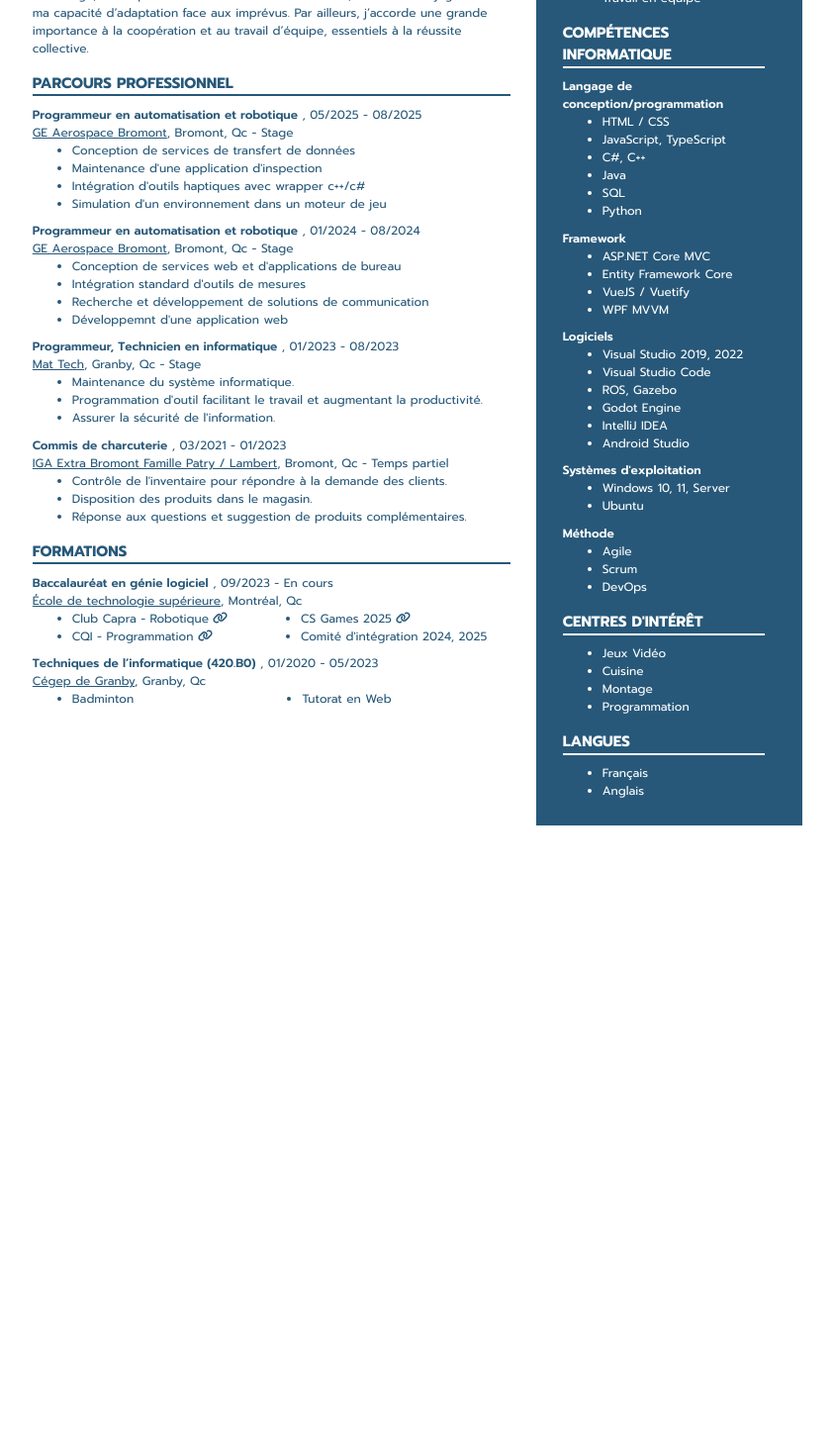
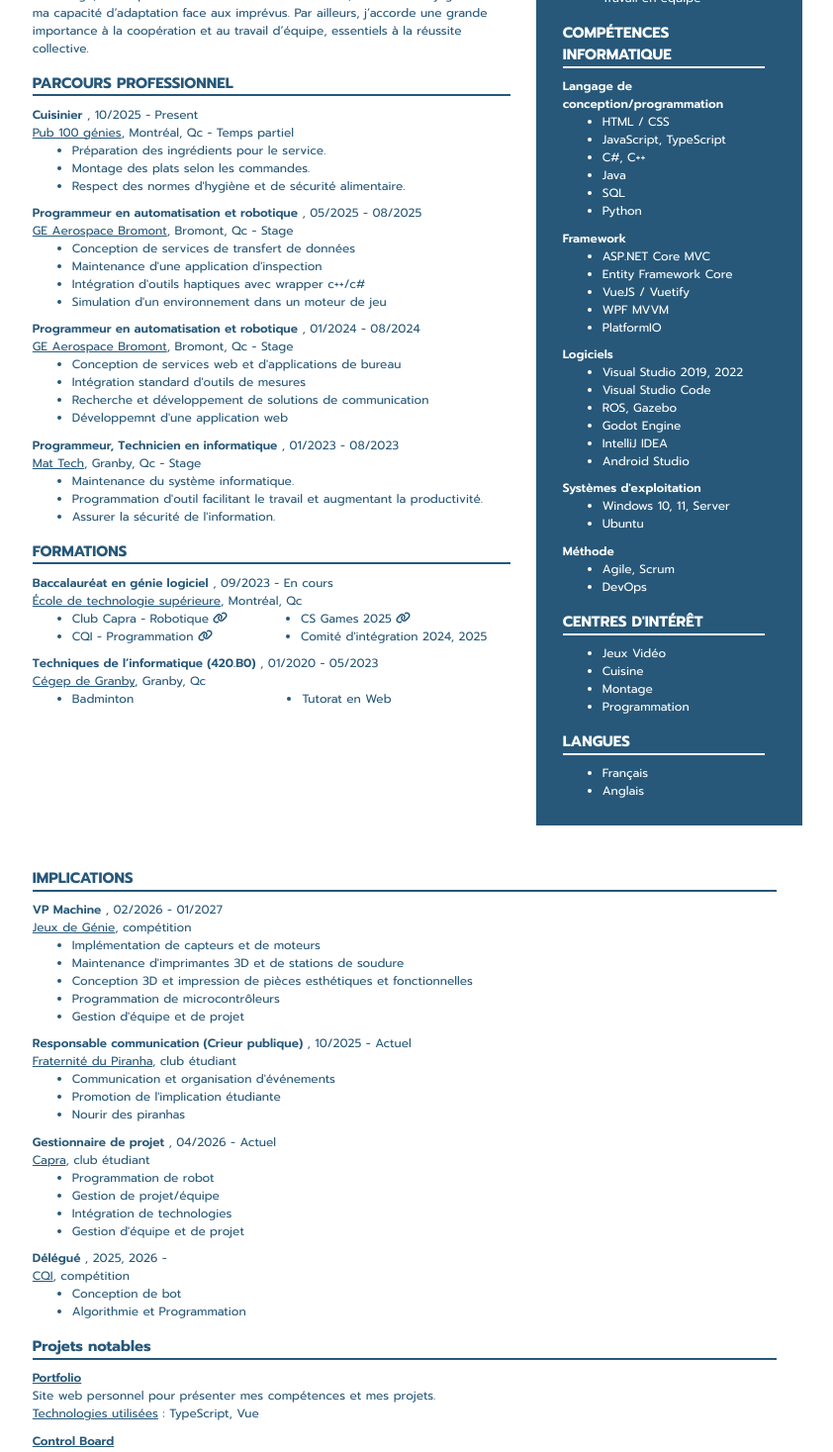
Before and after one commit to patates-cipsi418/patates-cipsi418.github.io, a Vue app: page /CV in a window 1280 px wide. Shown: the part 400-1867 px from the top of the page at 99% size, without its empty margins (237-1079 px from the left). Before the commit the page ends 1250 px from the top, so only its background shows below. Built offline with nearby package versions, Linux system fonts and the light colour scheme.

Commit message:
mettre a jour le cv

```diff
--- a/src/models/implication.ts
+++ b/src/models/implication.ts
@@ -1,5 +1,6 @@
 export interface Implication {
   title: string;
+  club: string;
   link: string;
   type: string;
   begin: string;
@@ -10,24 +11,57 @@ export interface Implication {
 
 export const implications: Implication[] = [
   {
-    title: "Capra",
+    title: 'VP Machine',
+    club: "Jeux de Génie",
+    link: "https://jeuxdegenie.qc.ca",
+    type: "compétition",
+    begin: "02/2026",
+    end: "01/2027",
+    show: true,
+    tasks: [
+      "Implémentation de capteurs et de moteurs",
+      "Maintenance d'imprimantes 3D et de stations de soudure",
+      "Conception 3D et impression de pièces esthétiques et fonctionnelles",
+      "Programmation de microcontrôleurs",
+      "Gestion d'équipe et de projet"
+    ],
+  },
+  {
+    title: "Responsable communication (Crieur publique)",
+    club: "Fraternité du Piranha",
+    link: "https://www.fraternitedupiranha.com",
+    type: "club étudiant",
+    begin: "10/2025",
+    end: "Actuel",
+    show: true,
+    tasks: [
+      "Communication et organisation d'événements",
+      "Promotion de l'implication étudiante",
+      "Nourir des piranhas",
+    ]
+  },
+  {
+    title: "Gestionnaire de projet",
+    club: "Capra",
     link: "https://clubcapra.com",
     type: "club étudiant",
-    begin: "09/2023",
+    begin: "04/2026",
     end: "Actuel",
     show: true,
     tasks: [
       "Programmation de robot",
       "Gestion de projet/équipe",
       "Intégration de technologies",
+      "Gestion d'équipe et de projet",
     ],
   },
   {
-    title: "CQI",
+    title: 'Délégué',
+    club: "CQI",
     link: "https://cqi-qec.qc.ca",
     type: "compétition",
-    begin: "01/2025",
+    begin: "2025, 2026",
     show: true,
-    tasks: ["Conception de bot", "Algorithmie", "Programmation"],
+    tasks: ["Conception de bot", "Algorithmie et Programmation"],
   },
 ];
--- a/src/models/job.ts
+++ b/src/models/job.ts
@@ -11,6 +11,21 @@ export interface Job {
 }
 
 export const jobs: Job[] = [
+  {
+    title: "Cuisinier",
+    buisness: "Pub 100 génies",
+    link: "https://www.pub100genies.ca",
+    city: "Montréal, Qc",
+    type: "Temps partiel",
+    begin: "10/2025",
+    end: "Present",
+    show: true,
+    tasks: [
+      "Préparation des ingrédients pour le service.",
+      "Montage des plats selon les commandes.",
+      "Respect des normes d'hygiène et de sécurité alimentaire.",
+    ],
+  },
   {
     title: "Programmeur en automatisation et robotique",
     buisness: "GE Aerospace Bromont",
@@ -66,7 +81,7 @@ export const jobs: Job[] = [
     type: "Temps partiel",
     begin: "03/2021",
     end: "01/2023",
-    show: true,
+    show: false,
     tasks: [
       "Contrôle de l'inventaire pour répondre à la demande des clients.",
       "Disposition des produits dans le magasin.",
--- a/src/models/profile.ts
+++ b/src/models/profile.ts
@@ -3,6 +3,7 @@ import { Job, jobs } from "./job";
 import { School, schools } from "./school";
 import { SkillGroup, skillGroups } from "./skillGroup";
 import { Implication, implications } from "./implication";
+import { Project, projects } from "./projects";
 
 export interface Profile {
   name: string;
@@ -15,6 +16,7 @@ export interface Profile {
   skillGroups: SkillGroup[];
   interests: string[];
   languages: string[];
+  projects: Project[];
 }
 
 export const profile: Profile = {
@@ -39,4 +41,5 @@ export const profile: Profile = {
   implications: implications,
   interests: ["Jeux Vidéo", "Cuisine", "Montage", "Programmation"],
   languages: ["Français", "Anglais"],
+  projects: projects,
 };
--- a/src/models/projects.ts
+++ b/src/models/projects.ts
@@ -4,6 +4,7 @@ export interface Project {
   contribution?: string[];
   technologies: string[];
   link?: string;
+  show: boolean;
 }
 export const projects: Project[] = [
   {
@@ -12,6 +13,7 @@ export const projects: Project[] = [
       "Site web personnel pour présenter mes compétences et mes projets.",
     technologies: ["TypeScript", "Vue"],
     link: "",
+    show: true,
   },
   {
     name: "Control Board",
@@ -20,6 +22,7 @@ export const projects: Project[] = [
     contribution: ["Programmation de la carte."],
     technologies: ["C++", "Arduino", "CAN Bus"],
     link: "https://github.com/clubcapra/control_board",
+    show: true,
   },
   {
     name: "Outil de configuration de ODrive",
@@ -31,6 +34,7 @@ export const projects: Project[] = [
     ],
     technologies: ["Python", "CAN Bus", "ODrive"],
     link: "https://github.com/clubcapra/odrive-config",
+    show: true,
   },
   {
     name: "Rove",
@@ -54,6 +58,7 @@ export const projects: Project[] = [
       "GStreamer",
     ],
     link: "https://github.com/clubcapra/rove",
+    show: true,
   },
   {
     name: "Radiacode 103",
@@ -63,5 +68,6 @@ export const projects: Project[] = [
     ],
     technologies: ["Python", "ROS", "Ubuntu"],
     link: "https://github.com/clubcapra/radiacode_driver",
+    show: true,
   },
 ];
--- a/src/models/skillGroup.ts
+++ b/src/models/skillGroup.ts
@@ -22,6 +22,7 @@ export const skillGroups: SkillGroup[] = [
       "Entity Framework Core",
       "VueJS / Vuetify",
       "WPF MVVM",
+      "PlatformIO",
     ],
   },
   {
@@ -41,6 +42,6 @@ export const skillGroups: SkillGroup[] = [
   },
   {
     name: "Méthode",
-    skills: ["Agile", "Scrum", "DevOps"],
+    skills: ["Agile, Scrum", "DevOps"],
   },
 ];
--- a/src/views/CV.vue
+++ b/src/views/CV.vue
@@ -73,7 +73,7 @@ function print() {
                   <template
                     v-for="(task, t) in school.tasks.slice(
                       0,
-                      school.tasks.length / 2
+                      school.tasks.length / 2,
                     )"
                     v-bind:key="t"
                   >
@@ -90,7 +90,7 @@ function print() {
                   <template
                     v-for="(task, t) in school.tasks.slice(
                       school.tasks.length / 2,
-                      school.tasks.length
+                      school.tasks.length,
                     )"
                     v-bind:key="t"
                   >
@@ -181,6 +181,59 @@ function print() {
         </div>
       </div>
     </div>
+    <div class="paper">
+      <!-- <div class="small-side"></div> -->
+      <div class="large-side">
+        <div class="section">
+          <h4>IMPLICATIONS</h4>
+          <hr />
+
+          <template v-for="(implication, j) in profile.implications" v-bind:key="j">
+            <div v-if="implication.show" class="list-container">
+              <p>
+                <span class="list-title">{{ implication.title }}</span>
+                ,
+                <span> {{ implication.begin }} - {{ implication.end }} </span>
+              </p>
+              <p class="job-description">
+                <a target="_blank" :href="implication.link"> {{ implication.club }} </a>,
+                {{ implication.type }}
+              </p>
+              <ul class="list">
+                <template v-for="(task, t) in implication.tasks" v-bind:key="t">
+                  <li>{{ task }}</li>
+                </template>
+              </ul>
+            </div>
+          </template>
+        </div>
+        <div class="section">
+          <h4>Projets notables</h4>
+          <hr />
+          <template v-for="(project, j) in profile.projects" v-bind:key="j">
+            <div v-if="project.show" class="list-container">
+              <p>
+                <a class="list-title" :href="project.link" target="_blank">
+                  {{ project.name }}
+                </a>
+              </p>
+              <p class="job-description">
+                {{ project.description }}
+              </p>
+              <p class="job-description">
+                <span class="underline">Technologies utilisées</span> :
+                {{ project.technologies.join(", ") }}
+              </p>
+              <ul class="list">
+                <template v-for="(contribution, t) in project.contribution" v-bind:key="t">
+                  <li>{{ contribution }}</li>
+                </template>
+              </ul>
+            </div>
+          </template>
+        </div>
+      </div>
+    </div>
   </v-container>
 </template>
 
@@ -221,6 +274,10 @@ function print() {
   margin-right: auto !important;
   padding: 0px 0px 0px 0px;
   font-size: 12px;
+}
+
+.underline {
+  text-decoration: underline;
 }
 
 /* sides */
```
